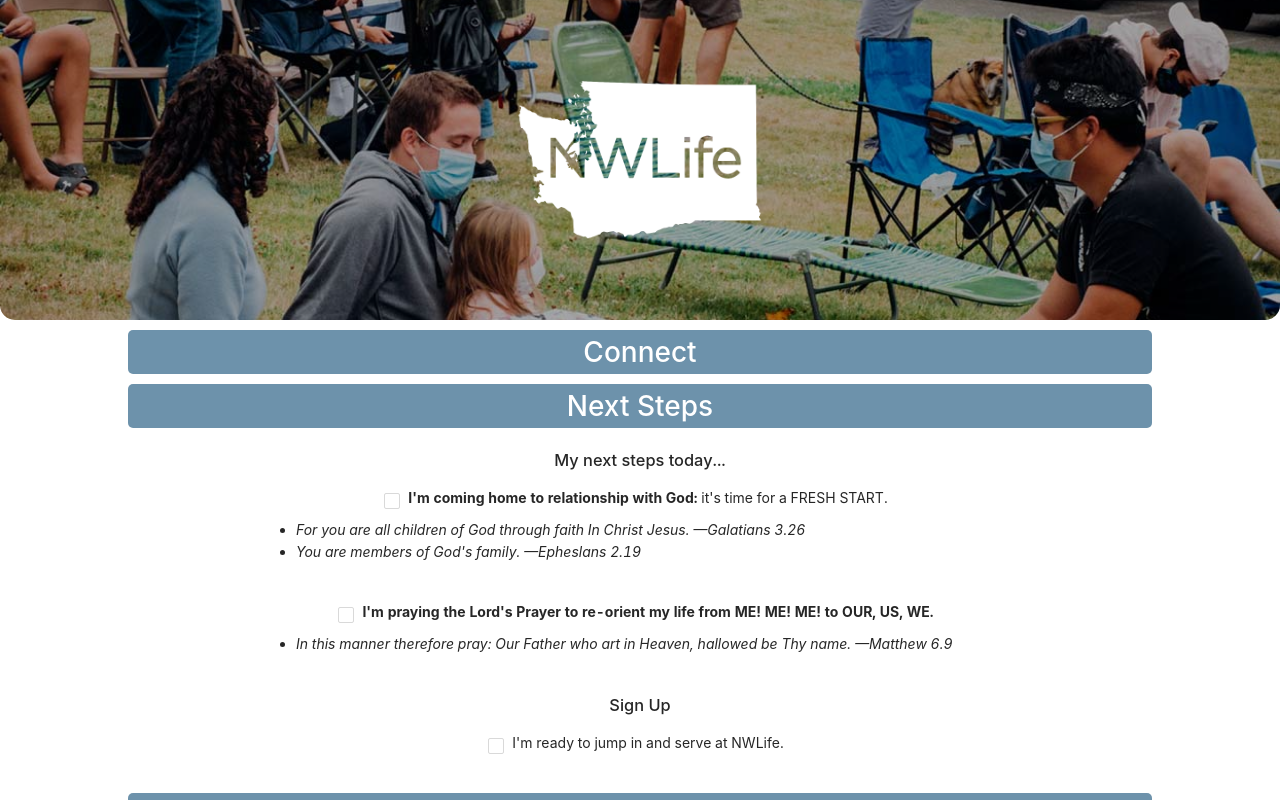
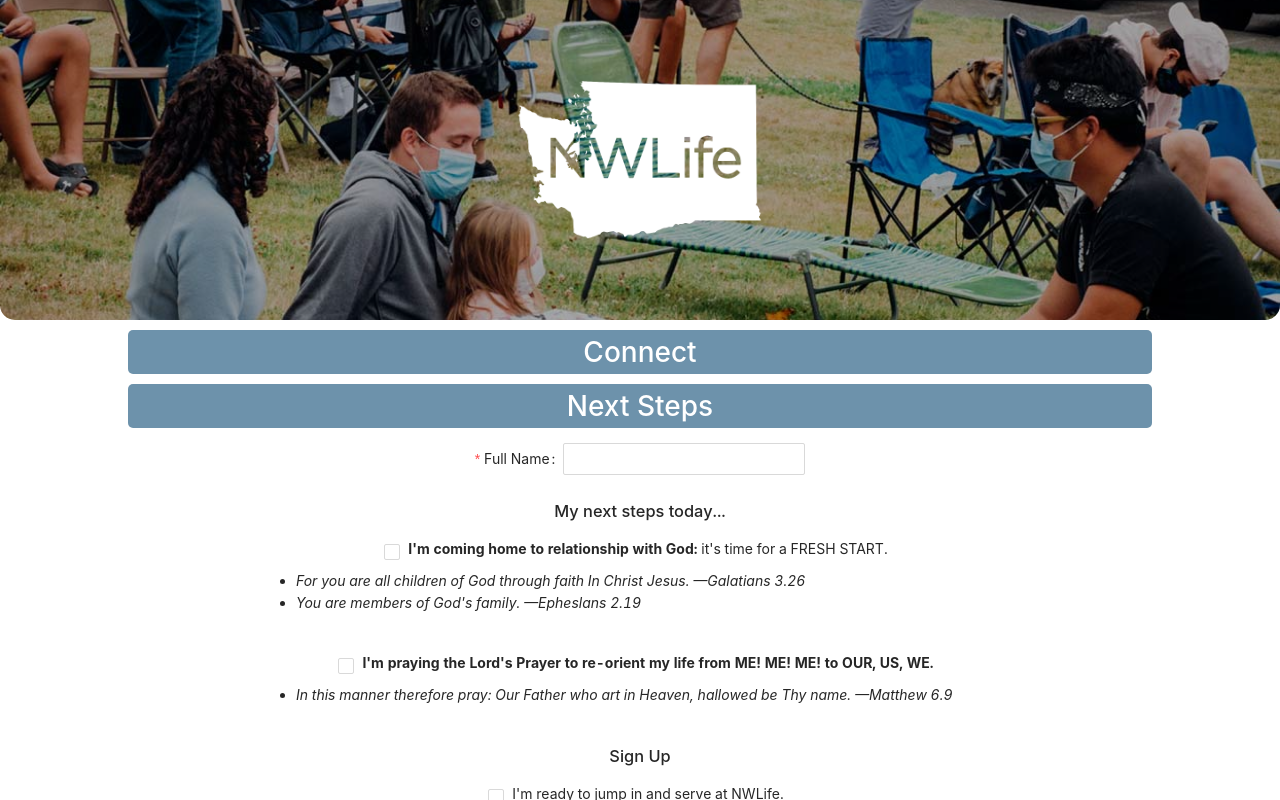
Before and after one commit to VinAVarghese/NWLifeConnect, a React (Create React App) app: page / in a window 1280 px wide. Both pictures are taken after a click on the element "Next Steps". Shown: the top 800 px of the page. Built offline with nearby package versions, Linux system fonts and the light colour scheme.

Commit message:
Form tested, name on all sections, updated formEntry obj. Thank you and 404 remaining

```diff
--- a/src/components/Hero/hero.css
+++ b/src/components/Hero/hero.css
@@ -1,7 +1,6 @@
 .hero{
     background: url("../../images/hero.jpg") 50% no-repeat;
     background-size: cover;
-    /* width: 100vw; */
     height: 40vh;
     text-align: center;
     display: -webkit-flex;
--- a/src/components/Hero/hero.js
+++ b/src/components/Hero/hero.js
@@ -5,7 +5,9 @@ export default function Hero() {
     return (
         <>
             <div className="hero">
-                <img className="logo" src="./assets/logos/nwlifelogo.png" alt="logo"/>
+                <a href="https://nwlife.church" rel="noopener noreferrer" target= "_blank">
+                    <img className="logo" src="./assets/logos/nwlifelogo.png" alt="logo"/>
+                </a>
                 <div className="filter"></div>
             </div>
         </>
--- a/src/components/contactSection.js
+++ b/src/components/contactSection.js
@@ -11,9 +11,9 @@ export default function ContactSection(props) {
             <Form.Item  >
                 <Checkbox style={{ marginTop: "15px", display: "flex", justifyContent: "center", alignItems: "center" }} name={"updating"} checked={props.formEntry.updating} onChange={props.setUpdating}>
                     Updating Contact Information?
-                        </Checkbox>
+                </Checkbox>
             </Form.Item>
-            <Form.Item name="name" label="Name" rules={[{ required: true, message: 'Name is required' }]}>
+            <Form.Item name="name" label="Full Name" rules={[{ required: true, message: 'Name is required' }]}>
                 <Input name="name" value={props.formEntry.name} onChange={props.handleInput} />
             </Form.Item>
             <Form.Item label="Address">
@@ -73,10 +73,10 @@ export default function ContactSection(props) {
             </Row>
 
             <Row className="nested" justify="center" align="middle">
-                <Form.Item name="guest" label="How did you hear about NWLife?">
+                <Form.Item name="invitedBy" label="How did you hear about NWLife?">
                     <TextArea
-                        name="guest"
-                        value={props.formEntry.guest}
+                        name="invitedBy"
+                        value={props.formEntry.invitedBy}
                         onChange={props.handleInput}
                         placeholder="Name of person who invited you, website, church sign, invitation card..."
                         autoSize={{ minRows: 2, maxRows: 5 }}
--- a/src/components/nextStepsSection.js
+++ b/src/components/nextStepsSection.js
@@ -1,13 +1,16 @@
 import React from 'react';
-import { Row, Col, Form, Checkbox } from 'antd';
+import { Row, Col, Form, Checkbox, Input } from 'antd';
 
 export default function ContactSection(props) {
 
     return (
         <>
-        <Row className="nested" justify="space-around" align="middle">
-            <Col span={18}>
-                <h3 style={{ marginTop:"15px" }} className="text-center"> My next steps today... </h3>
+        <Row style={{ marginTop:"15px" }} className="nested" justify="space-around" align="middle">
+            <Form.Item name="name" label="Full Name" rules={[{ required: true, message: 'Name is required' }]}>
+                <Input name="name" id="nextStepsName" value={props.formEntry.name} onChange={props.handleInput} />
+            </Form.Item>
+            <Col span={18} >
+                <h3 className="text-center"> My next steps today... </h3>
                 <Form.Item  >
                         <Checkbox style={{ marginTop:"5px", display: "flex", justifyContent: "center", alignItems: "center" }} name={"nextStepFreshStart"} checked={props.formEntry.nextStepFreshStart} onChange={props.setUpdating}>
                         <strong>I'm coming home to relationship with God:</strong> it's time for a FRESH START.
@@ -31,7 +34,7 @@ export default function ContactSection(props) {
             <Col span={18}>
                 <h3 className="text-center"> Sign Up </h3>
                 <Form.Item >
-                        <Checkbox style={{ display: "flex", justifyContent: "center", alignItems: "center" }} name={"serve"} checked={props.formEntry.serve} onChange={props.setUpdating}>
+                        <Checkbox style={{ display: "flex", justifyContent: "center", alignItems: "center" }} name={"readyToServe"} checked={props.formEntry.readyToServe} onChange={props.setUpdating}>
                         I'm ready to jump in and serve at NWLife.
                         </Checkbox>
                 </Form.Item>
--- a/src/components/prayerPraiseSection.js
+++ b/src/components/prayerPraiseSection.js
@@ -9,6 +9,9 @@ export default function ContactSection(props) {
     return (
         <>
             <Row style={{ marginTop:"15px" }} className="nested" justify="center" align="middle">
+                <Form.Item name="name" label="Full Name" rules={[{ required: true, message: 'Name is required' }]}>
+                    <Input name="name" id="pAndPName" value={props.formEntry.name} onChange={props.handleInput} />
+                </Form.Item>
                 <Col span={24}>
                     <Form.Item name="prayerPraise" label="Prayer Request / Praise Report">
                         <TextArea
--- a/src/pages/Form/form.js
+++ b/src/pages/Form/form.js
@@ -21,11 +21,11 @@ export default function ConnectForm() {
         birthday: "",
         occupation: "",
         age: "",
-        guest: "",
+        invitedBy: "",
         attendance: "",
         nextStepFreshStart: false,
         nextStepLordsPrayer: false,
-        serve: false,
+        readyToServe: false,
         prayerPraise: "",
         confidential: ""
     })
@@ -129,7 +129,7 @@ export default function ConnectForm() {
 
                     <Row justify="center" align="middle">
                         <Form.Item >
-                            <button className="submit-btn" htmlType="submit">
+                            <button className="submit-btn" htmltype="submit">
                                 Submit
                             </button>
                         </Form.Item>
```
